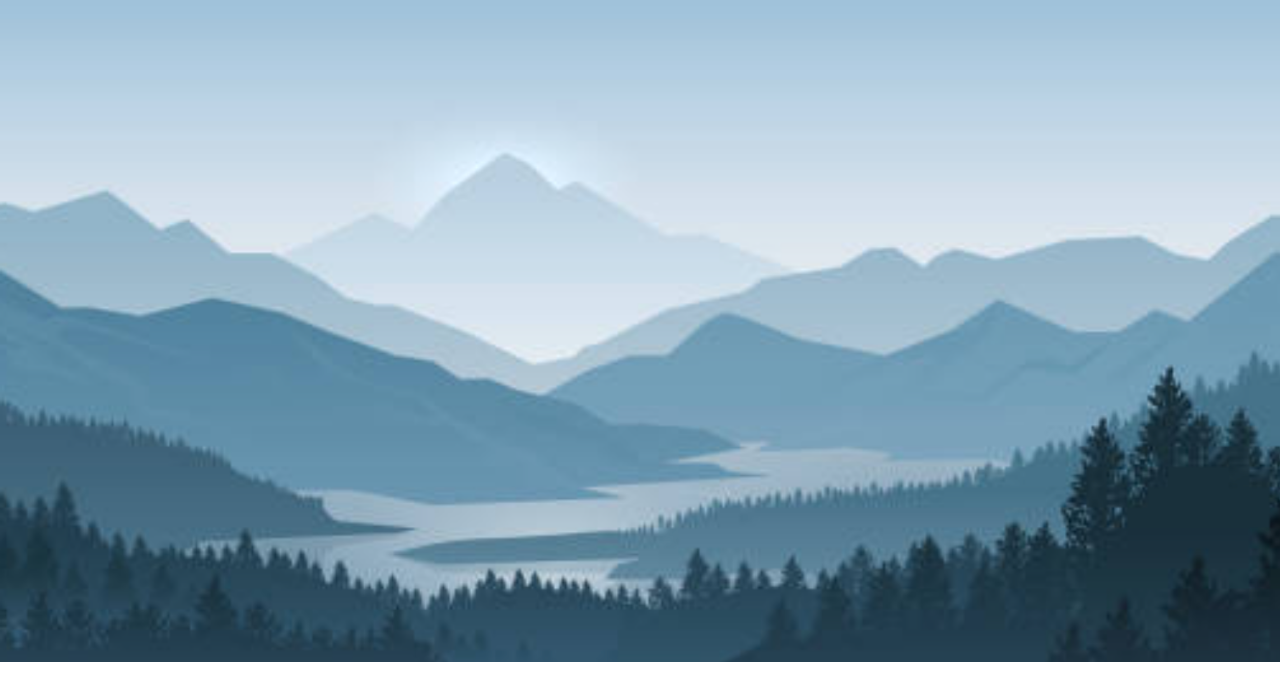
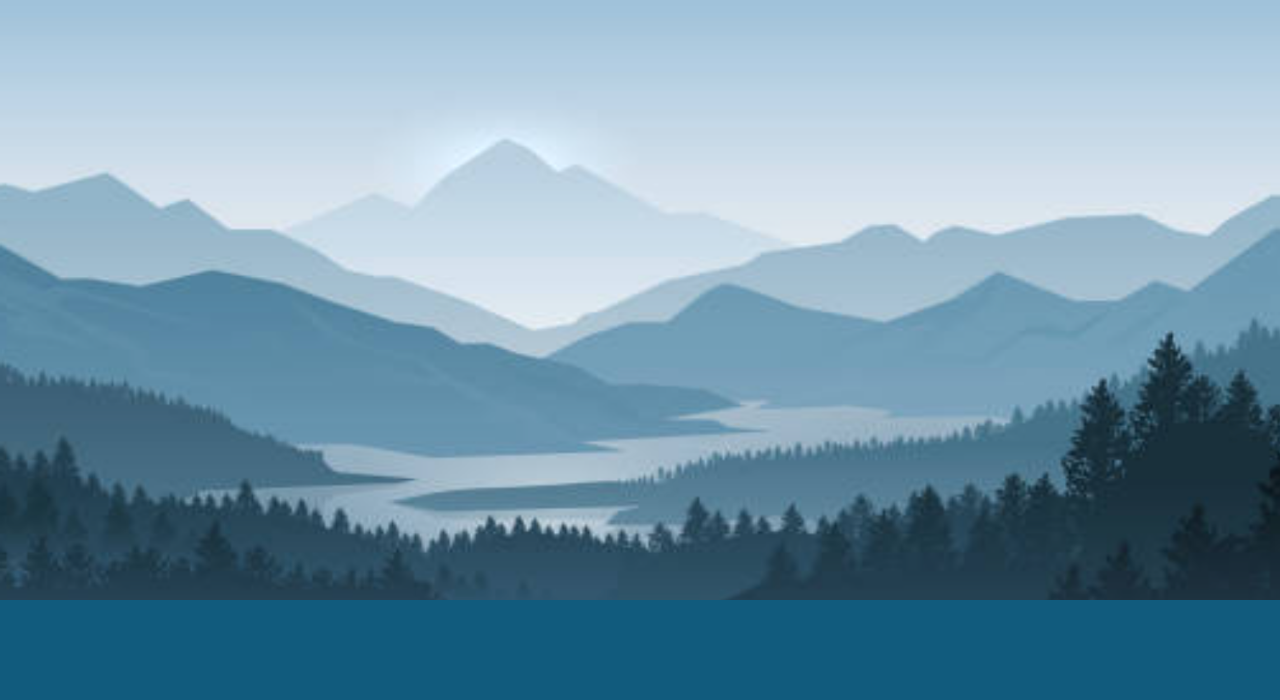
Before and after one commit to scnkera/UXDesignPractice, a plain HTML site: page src/index.html in a window 1280 px wide. Drawn offline with Linux system fonts and the light colour scheme.

Commit message:
absolute and relative positionings

```diff
--- a/src/index.html
+++ b/src/index.html
@@ -7,15 +7,24 @@
     <title>Document</title>
 </head>
 <body>
-    <!-- <div id="topHalf"><img src="../images/blueLand.png"></div>
+    <div id="box">
+        <div id="topHalf">
+            <!-- <p>testing</p> -->
+            <img src="../img/blueLand.png">
+        </div>
 
-    <div id="bottomHalf"></div> -->
+        <div id="bottomHalf">
 
-    <div class="box">
-        <div><img src="../img/blueLand.png"></div>
-        <div> </div>
-        <!-- <div>Three</div>
-        <div>Four</div> -->
-      </div>
+            <!-- <img src="../img/blueLand.png"> -->
+        </div>
+
+    </div>
+
+
+    <!-- <div id="box">
+        <div id="boxOne"><img src="../img/blueLand.png"></div>
+        <div id="boxOne"> </div>
+        <div id="boxTwo"> </div>
+      </div> -->
 </body>
 </html>
--- a/styles.css
+++ b/styles.css
@@ -4,32 +4,38 @@ body{
 
 #topHalf, #bottomHalf{
     width: 100vw;
-    height: 500px;
-}
-#topHalf{
-    /* background-image: url(images/blueLand.png) */
-    /* width: 100vw; */
-    margin: 0;
-
-}
-
-img{
-    width:100vw;
-    /* height: 100vh; */
-    object-fit: fill;
-}
-
-#bottomHalf{
-    background-color: lightsteelblue;
+    height: 600px;
+    position: abosolute;
 }
 
 #topHalf{
     background-color: red;
+    /* border: 5px solid black; */
 }
 
-.box {
+#bottomHalf{
+    background-color: rgb(17, 91, 125);
+}
+img{
+    width: 100%;
+    height: 100%;
+    object-fit: fill;
+    /* border: 25px solid white; */
+} */
+
+
+
+
+
+#box {
     display: flex;
     flex-direction: column;
-    justify-content: space-between;
-    height: 500px;
+    position: relative;
   }
+/*
+  #boxOne{
+    background-color: red;
+}
+  #boxTwo{
+    background-color: blue;
+} */
```
